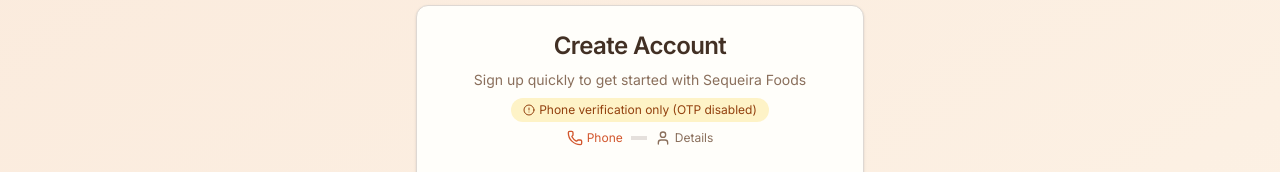
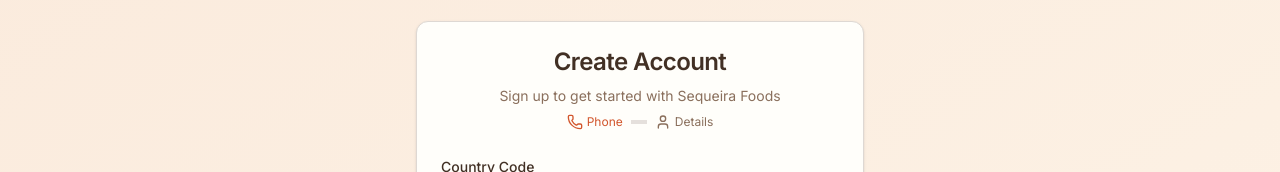
Before and after one commit to LEGiT-47/new-seq3, a React (Vite) app: page /signup in a window 1280 px wide. Shown: the part 226-398 px from the top of the page. Built offline with nearby package versions, Linux system fonts and the light colour scheme; no server answers.

Commit message:
Remove OTP disabled indicator from signup UI

```diff
--- a/src/pages/Signup.jsx
+++ b/src/pages/Signup.jsx
@@ -2,7 +2,7 @@ import React, { useState } from 'react';
 import { useNavigate, Link } from 'react-router-dom';
 import { Button } from '../components/ui/button';
 import { Card, CardContent, CardDescription, CardHeader, CardTitle } from '../components/ui/card';
-import { User, Mail, Phone, Lock, UserPlus, MapPin, CheckCircle, Clock, AlertCircle } from 'lucide-react';
+import { User, Mail, Phone, Lock, UserPlus, MapPin, CheckCircle, Clock } from 'lucide-react';
 import { useAuth } from '../context/AuthContext';
 import { authAPI } from '../lib/api';
 import { toast } from 'sonner';
@@ -275,18 +275,8 @@ const Signup = () => {
         <CardHeader className="space-y-2 text-center">
           <CardTitle className="text-2xl">Create Account</CardTitle>
           <CardDescription>
-            {USE_TWILIO
-              ? 'Sign up with OTP verification to get started with Sequeira Foods'
-              : 'Sign up quickly to get started with Sequeira Foods'}
+            Sign up to get started with Sequeira Foods
           </CardDescription>
-
-          {/* Mode Badge */}
-          {!USE_TWILIO && (
-            <div className="flex items-center justify-center gap-1 text-xs mt-2 px-3 py-1 rounded-full bg-amber-100 text-amber-800 w-fit mx-auto">
-              <AlertCircle className="h-3 w-3" />
-              <span>Phone verification only (OTP disabled)</span>
-            </div>
-          )}
 
           {/* Step indicator */}
           <div className="flex items-center justify-center gap-2 mt-4 text-xs">
```
